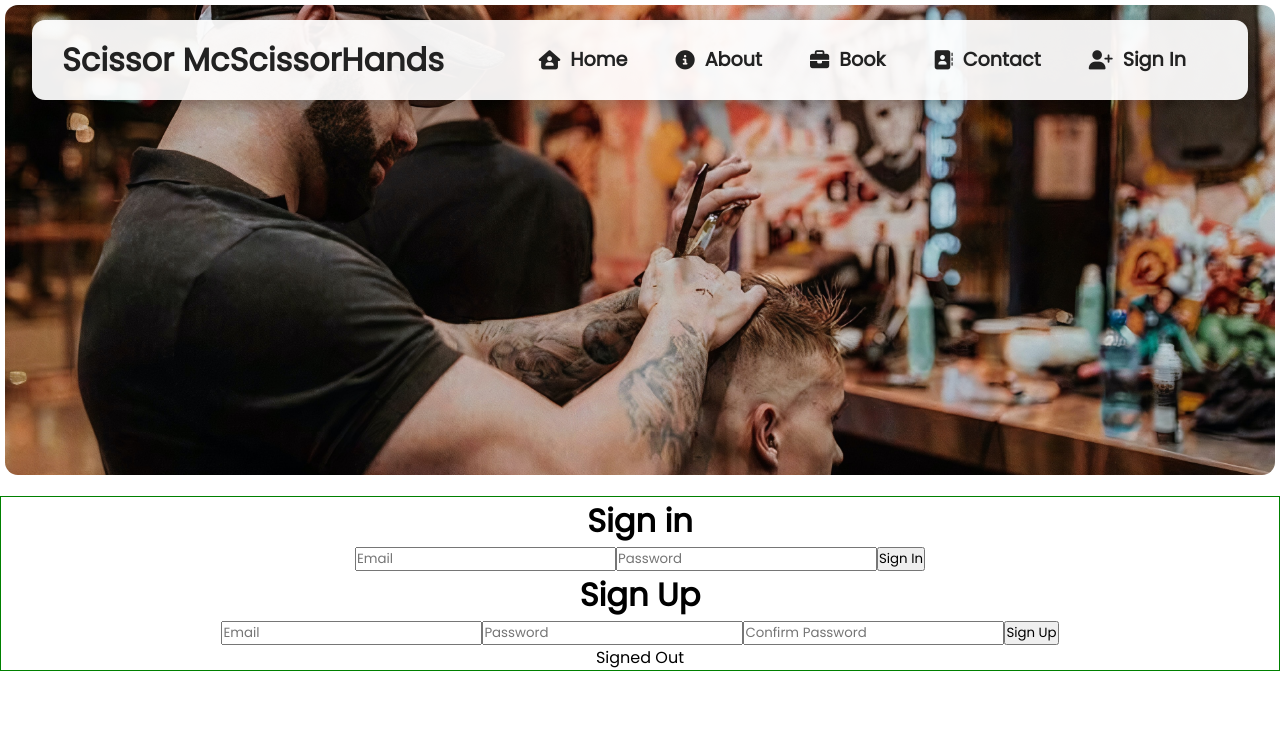
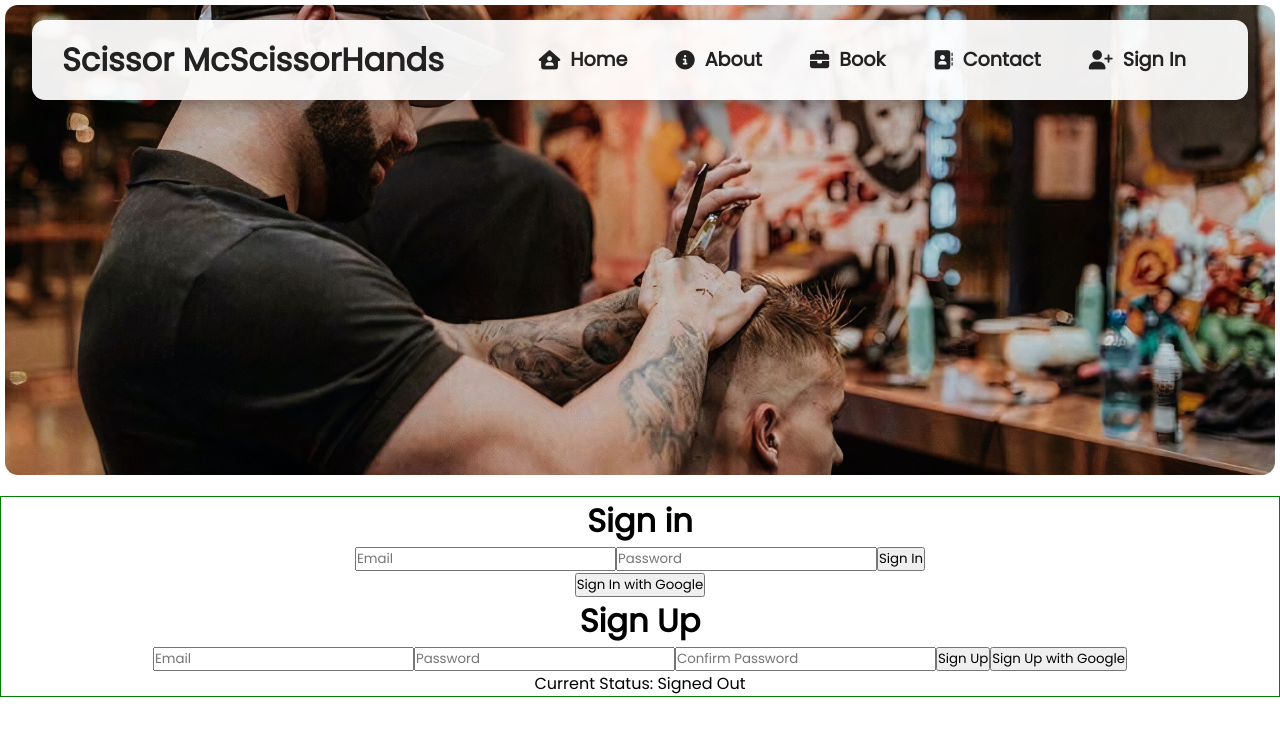
Before and after one commit to Tmumtaz/O-Slot-Rebase, a React (Create React App) app: page /sign-in in a window 1280 px wide. Shown: the top 736 px of the page. Built offline with nearby package versions, Linux system fonts and the light colour scheme; no server answers.

Commit message:
google authentication complete

```diff
--- a/src/Components/Sign-in/AuthDetails.js
+++ b/src/Components/Sign-in/AuthDetails.js
@@ -37,7 +37,7 @@ const AuthDetails = () => {
           <button onClick={signOutHandler}>Sign Out</button>
         </>
       ) : (
-        <p>Signed Out</p>
+        <p>Current Status: Signed Out</p>
       )}
     </div>
   );
--- a/src/Components/Sign-in/SignIn.js
+++ b/src/Components/Sign-in/SignIn.js
@@ -2,7 +2,7 @@ import Navbar from "../NavBar/Navbar";
 import Hero from "../Hero/Hero";
 import "./SignIn.scss";
 import { useState } from "react";
-import {auth} from '../../firebaseUtils'
+import {auth, signInWithGoogle} from '../../firebaseUtils'
 import { signInWithEmailAndPassword } from "firebase/auth";
 import SignUp from "./SignUp";
 import AuthDetails from "./AuthDetails";
@@ -47,6 +47,7 @@ const SignIn = () => {
           />
           <button type="submit">Sign In</button>
         </form>
+        <button onClick={signInWithGoogle}>Sign In with Google </button>
 
         <SignUp />
         <AuthDetails />
--- a/src/Components/Sign-in/SignUp.js
+++ b/src/Components/Sign-in/SignUp.js
@@ -1,8 +1,10 @@
 
 import "./SignIn.scss";
 import { useState } from "react";
-import {auth} from '../../firebaseUtils'
-import { createUserWithEmailAndPassword } from "firebase/auth";
+import {auth, googleProvider} from '../../firebaseUtils'
+import { createUserWithEmailAndPassword, signInWithPopup } from "firebase/auth";
+
+
 
 const SignUp = () => {
 
@@ -16,6 +18,8 @@ const SignUp = () => {
         createUserWithEmailAndPassword(auth, email, password)
         .then((userCredentials) => {
             console.log(userCredentials)
+
+            // Clear form fields
             setEmail('')
             setPassword('')
             setConfirmPassword('')
@@ -33,6 +37,7 @@ const SignUp = () => {
                 <input type="password" placeholder="Password" value={password} onChange={(e) => setPassword(e.target.value)} />
                 <input type="password" placeholder="Confirm Password" value={confirmPassword} onChange={(e) => setConfirmPassword(e.target.value)} />
                 <button>Sign Up</button>
+                <button>Sign Up with Google </button>
             </form>
         </div>
         </>
--- a/src/firebaseUtils.js
+++ b/src/firebaseUtils.js
@@ -1,6 +1,5 @@
-
 import { initializeApp } from "firebase/app";
-import { getAuth } from "firebase/auth"
+import { getAuth, GoogleAuthProvider, signInWithPopup } from "firebase/auth";
 
 const firebaseConfig = {
   apiKey: "AIzaSyCPKgUh8TnwkFzCsADf3jO6nnasoTth3v0",
@@ -9,9 +8,18 @@ const firebaseConfig = {
   storageBucket: "o-slot-d09f0.appspot.com",
   messagingSenderId: "979247154209",
   appId: "1:979247154209:web:eb1732f7591749cb448f60",
-  measurementId: "G-NQPV80LDHG"
+  measurementId: "G-NQPV80LDHG",
 };
 
 // Initialize Firebase
 export const app = initializeApp(firebaseConfig);
 export const auth = getAuth(app);
+export const googleProvider = new GoogleAuthProvider();
+
+export const signInWithGoogle = () => {
+  signInWithPopup(auth, googleProvider).then((result) => {
+
+  }).catch((error) => {
+    console.log(error)
+  });
+};
```
